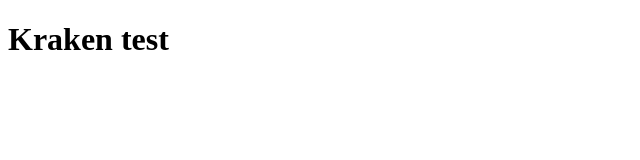
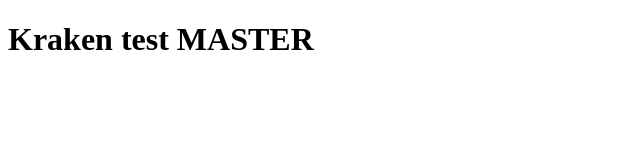
Before and after one commit to aleraymann/testKraken, a plain HTML site: page index.html in a window 1280 px wide. Shown: the whole page, without its empty margins (0-640 px from the left). Drawn offline with Linux system fonts and the light colour scheme.

Commit message:
alteração

```diff
--- a/index.html
+++ b/index.html
@@ -7,6 +7,6 @@
     <title>Kraken</title>
 </head>
 <body>
-    <h1>Kraken test</h1>
+    <h1>Kraken test MASTER</h1>
 </body>
 </html>
```
